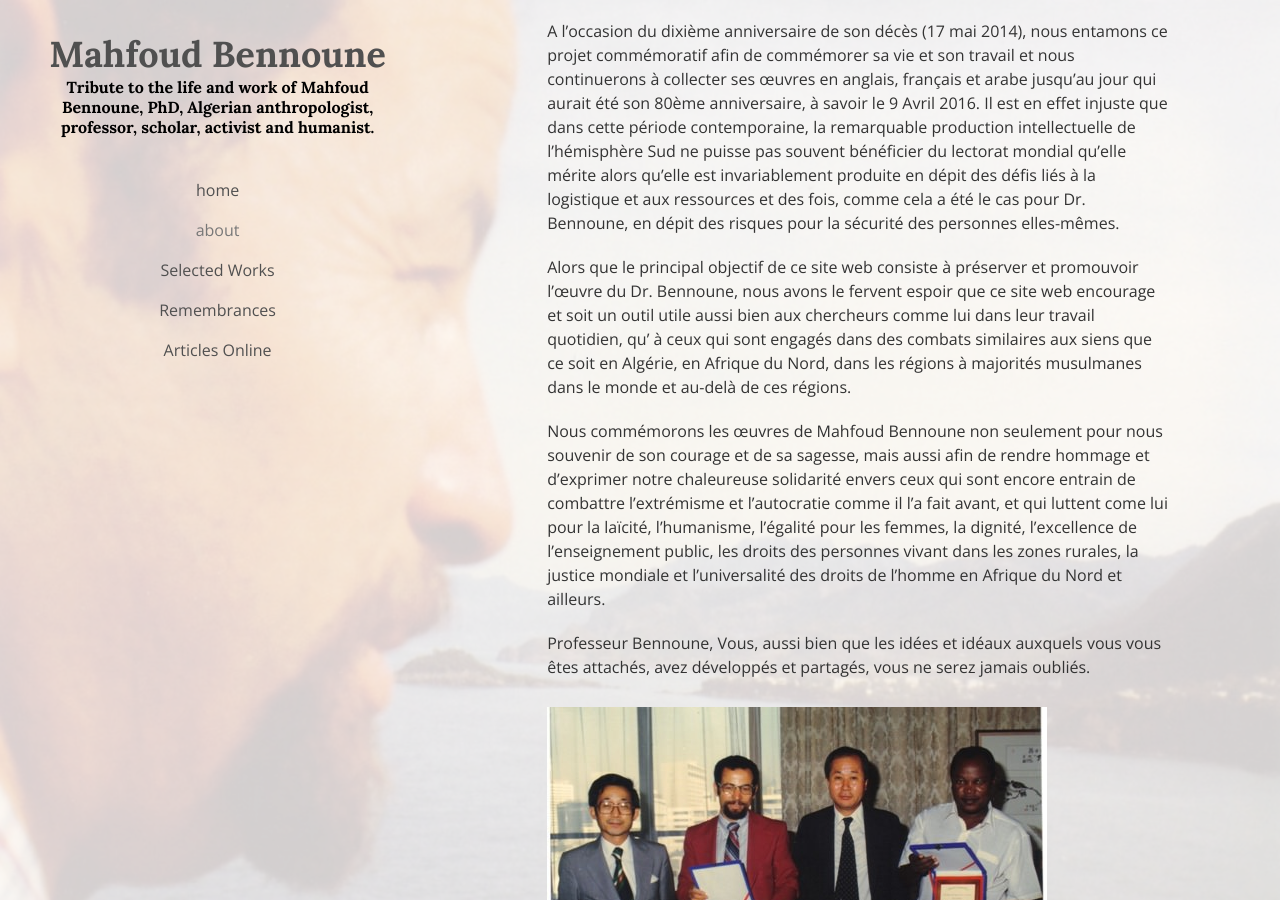
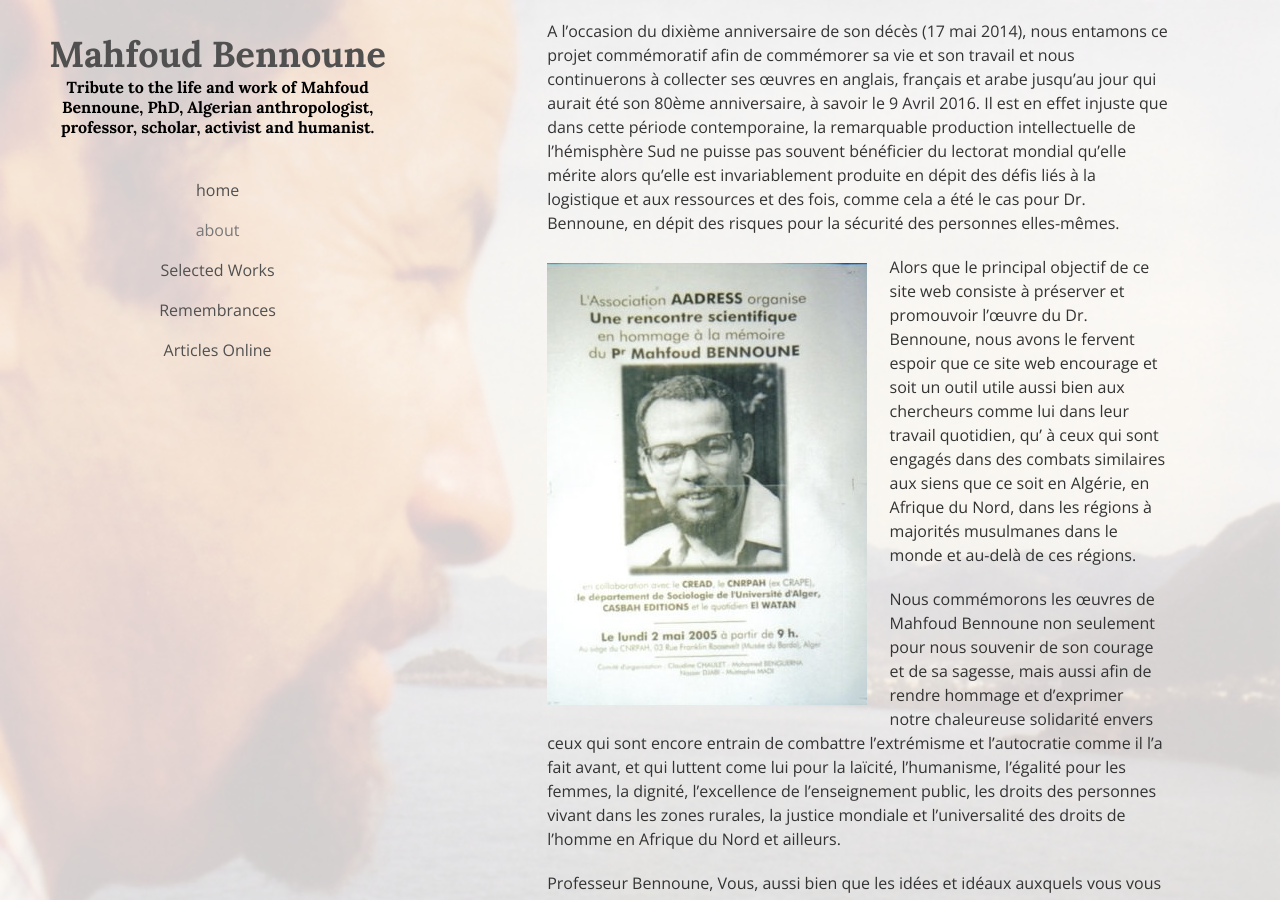
Before and after one commit to sonnetmedia/mahfoudbennoune.com, a Jekyll site: the page built from _pages/about-fr.md, in a window 1280 px wide and 900 px high, scrolled down 570 px. Built offline with Jekyll 4.4.1, drawn with Linux system fonts in a browser that asks for light colours; nearby versions of some CDN libraries.

Commit message:
add photos

```diff
--- a/_pages/about-fr.md
+++ b/_pages/about-fr.md
@@ -11,7 +11,7 @@ Ce site Web rend hommage à la vie et à l'œuvre du Dr. Mahfoud Bennoune. Il é
 
 A l'occasion du dixième anniversaire de son décès (17 mai 2014), nous entamons ce projet commémoratif afin de commémorer sa vie et son travail et nous continuerons à collecter ses œuvres en anglais, français et arabe jusqu'au jour qui aurait été son 80ème anniversaire, à savoir le 9 Avril 2016. Il est en effet injuste que dans cette période contemporaine, la remarquable production intellectuelle de l'hémisphère Sud ne puisse pas souvent bénéficier du lectorat mondial qu'elle mérite alors qu'elle est invariablement produite en dépit des défis liés à la logistique et aux ressources et des fois, comme cela a été le cas pour Dr. Bennoune, en dépit des risques pour la sécurité des personnes elles-mêmes.
 
-Alors que le principal objectif de ce site web consiste à préserver et promouvoir l'œuvre du Dr. Bennoune, nous avons le fervent espoir que ce site web encourage et soit un outil utile aussi bien aux chercheurs comme lui dans leur travail quotidien, qu' à ceux qui sont engagés dans des combats similaires aux siens que ce soit en Algérie, en Afrique du Nord, dans les régions à majorités musulmanes dans le monde et au-delà de ces régions.
+![](/assets/img/MBpic8.jpg) Alors que le principal objectif de ce site web consiste à préserver et promouvoir l'œuvre du Dr. Bennoune, nous avons le fervent espoir que ce site web encourage et soit un outil utile aussi bien aux chercheurs comme lui dans leur travail quotidien, qu' à ceux qui sont engagés dans des combats similaires aux siens que ce soit en Algérie, en Afrique du Nord, dans les régions à majorités musulmanes dans le monde et au-delà de ces régions.
 
 Nous commémorons les œuvres de Mahfoud Bennoune non seulement pour nous souvenir de son courage et de sa sagesse, mais aussi afin de rendre hommage et d'exprimer notre chaleureuse solidarité envers ceux qui sont encore entrain de combattre l'extrémisme et l'autocratie comme il l'a fait avant, et qui luttent come lui pour la laïcité, l'humanisme, l'égalité pour les femmes, la dignité, l'excellence de l'enseignement public, les droits des personnes vivant dans les zones rurales, la justice mondiale et l'universalité des droits de l'homme en Afrique du Nord et ailleurs.
 
```
Also changed, not shown: assets/img/MBpic8.jpg (added).
